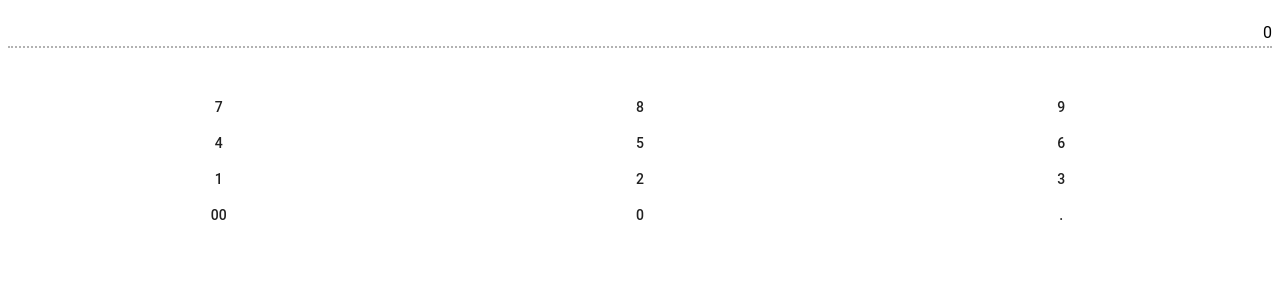
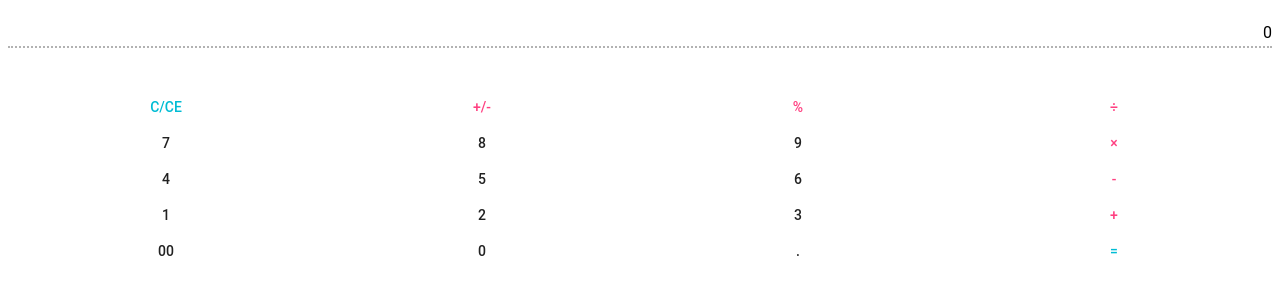
Before and after one commit to urushiyama/react-simple-calculator, a React (Create React App) app: page / in a window 1280 px wide. Shown: the top 300 px of the page. Built offline with nearby package versions, Linux system fonts and the light colour scheme.

Commit message:
Add operator buttons in view

```diff
--- a/src/ControlButton.js
+++ b/src/ControlButton.js
@@ -1,12 +1,19 @@
 import React, { Component } from 'react';
-import FlatButton from 'material-ui/FlatButton'
+import FlatButton from 'material-ui/FlatButton';
 import './ControlButton.css';
 
 class ControlButton extends Component {
   render() {
     return (
       <div className="ControlButton">
-        <FlatButton className="ControlButton-button" label={this.props.value} style={{width: '100%'}} onClick={() => this.props.onClick()}/>
+        <FlatButton
+          className="ControlButton-button"
+          label={this.props.value}
+          style={{width: '100%'}}
+          primary={this.props.primary}
+          secondary={this.props.secondary}
+          onClick={() => this.props.onClick()}
+        />
       </div>
     );
   }
--- a/src/ControlPanel.js
+++ b/src/ControlPanel.js
@@ -7,24 +7,34 @@ class ControlPanel extends Component {
     return (
       <div className="ControlPanel">
         <div className="ControlPanel-row">
-          <ControlButton value={'7'} onClick={() => this.props.onClick('7')} />
-          <ControlButton value={'8'} onClick={() => this.props.onClick('8')} />
-          <ControlButton value={'9'} onClick={() => this.props.onClick('9')} />
+          <ControlButton value={'C/CE'} onClick={() => this.props.onClick('C/CE')} primary={true} />
+          <ControlButton value={'+/-'} onClick={() => this.props.onClick('+/-')} secondary={true} />
+          <ControlButton value={'%'} onClick={() => this.props.onClick('%')} secondary={true} />
+          <ControlButton value={'÷'} onClick={() => this.props.onClick('/')} secondary={true} />
         </div>
         <div className="ControlPanel-row">
-          <ControlButton value={'4'} onClick={() => this.props.onClick('4')} />
-          <ControlButton value={'5'} onClick={() => this.props.onClick('5')} />
-          <ControlButton value={'6'} onClick={() => this.props.onClick('6')} />
+          <ControlButton value={'7'} onClick={() => this.props.onClick('7')}  />
+          <ControlButton value={'8'} onClick={() => this.props.onClick('8')}  />
+          <ControlButton value={'9'} onClick={() => this.props.onClick('9')}  />
+          <ControlButton value={'×'} onClick={() => this.props.onClick('*')} secondary={true} />
         </div>
         <div className="ControlPanel-row">
-          <ControlButton value={'1'} onClick={() => this.props.onClick('1')} />
-          <ControlButton value={'2'} onClick={() => this.props.onClick('2')}/>
-          <ControlButton value={'3'} onClick={() => this.props.onClick('3')}/>
+          <ControlButton value={'4'} onClick={() => this.props.onClick('4')}  />
+          <ControlButton value={'5'} onClick={() => this.props.onClick('5')}  />
+          <ControlButton value={'6'} onClick={() => this.props.onClick('6')}  />
+          <ControlButton value={'-'} onClick={() => this.props.onClick('-')} secondary={true} />
         </div>
         <div className="ControlPanel-row">
-          <ControlButton value={'00'} onClick={() => this.props.onClick('00')} />
-          <ControlButton value={'0'} onClick={() => this.props.onClick('0')} />
-          <ControlButton value={'.'} onClick={() => this.props.onClick('.')} />
+          <ControlButton value={'1'} onClick={() => this.props.onClick('1')}  />
+          <ControlButton value={'2'} onClick={() => this.props.onClick('2')}  />
+          <ControlButton value={'3'} onClick={() => this.props.onClick('3')}  />
+          <ControlButton value={'+'} onClick={() => this.props.onClick('+')} secondary={true} />
+        </div>
+        <div className="ControlPanel-row">
+          <ControlButton value={'00'} onClick={() => this.props.onClick('00')}  />
+          <ControlButton value={'0'} onClick={() => this.props.onClick('0')}  />
+          <ControlButton value={'.'} onClick={() => this.props.onClick('.')}  />
+          <ControlButton value={'='} onClick={() => this.props.onClick('=')} primary={true} />
         </div>
       </div>
     );
```
